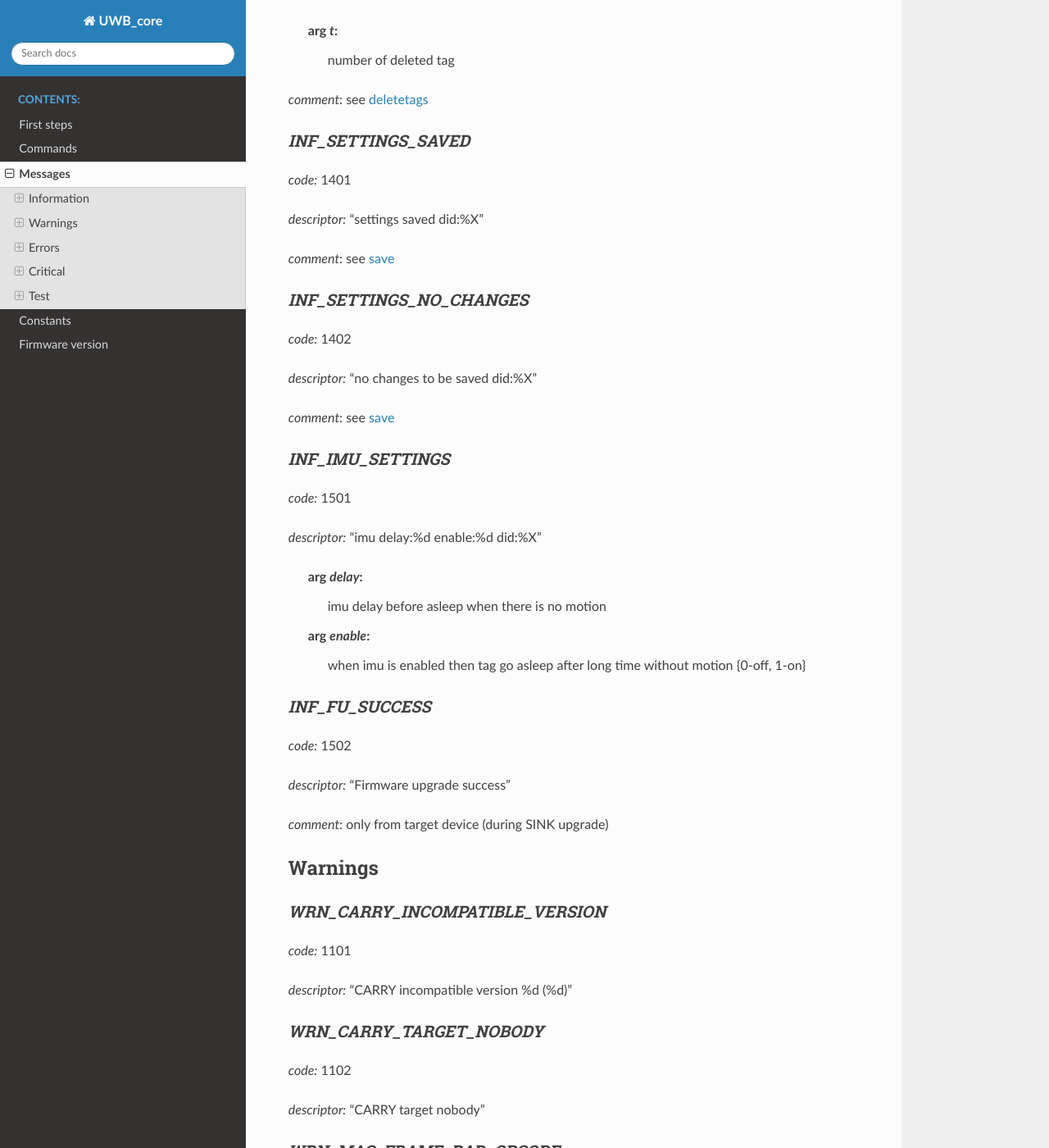
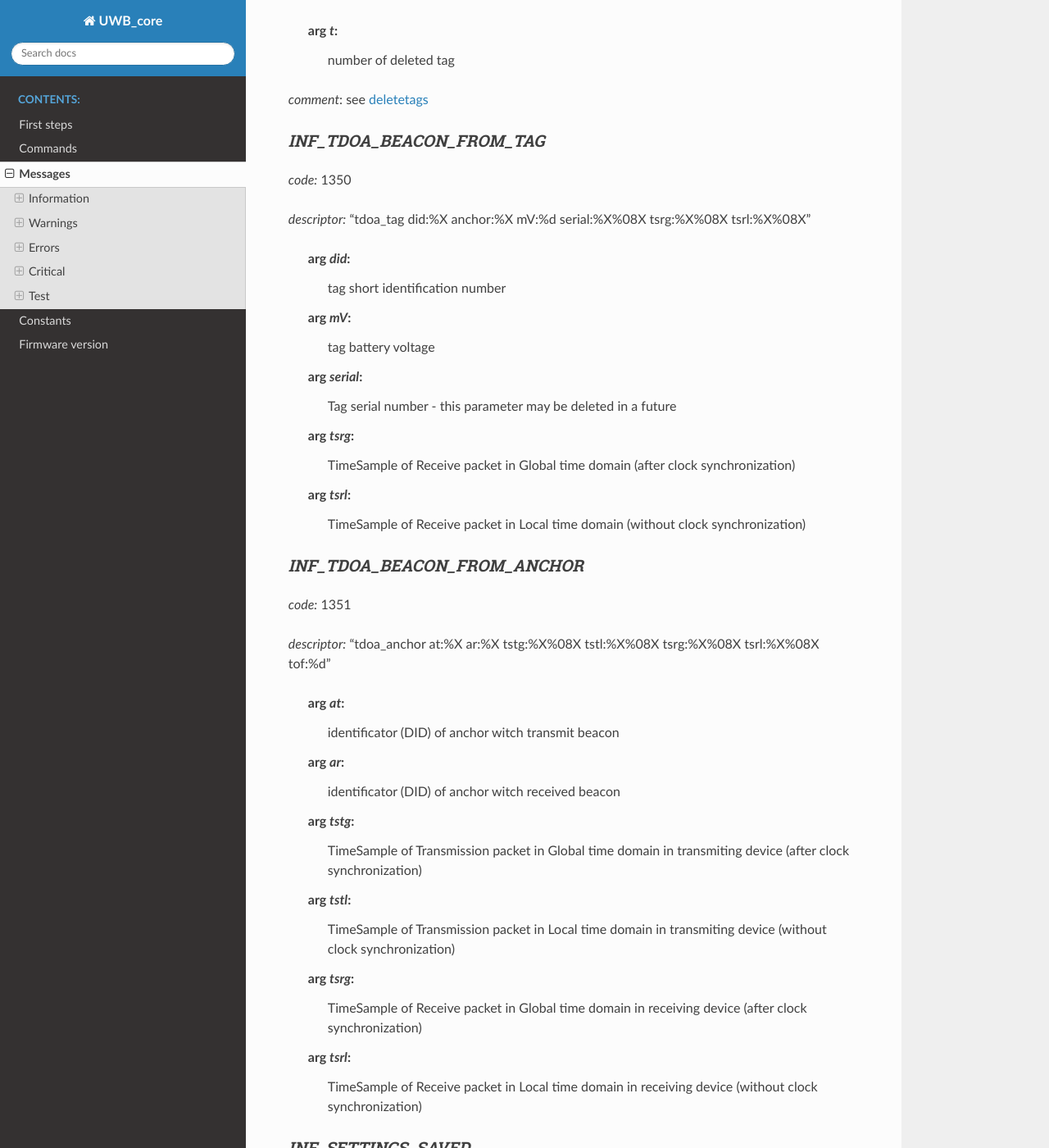
Before and after one commit to blastlab/indoornavi-UWB_firmware, a Sphinx documentation site: the page built from UWB_core/man/source/messages.rst, in a window 1280 px wide and 1400 px high, scrolled down 10224 px. Shown: the whole window at 82% size. Built offline with Sphinx 7.4.7 and the Read the Docs theme 2.0.0, drawn with Linux system fonts in a browser that asks for light colours; some of the changed text lies outside the part shown.

```diff
--- a/UWB_core/man/source/messages.rst
+++ b/UWB_core/man/source/messages.rst
@@ -37,7 +37,7 @@ Information
 
 *code:* 1103
 
-*descriptor:* "Beacon from did:%X mV:%d route:[%s] serial:%X%X "
+*descriptor:* "Beacon from did:%X mV:%d route:[%s] serial:%X%08X "
 
  arg *mV*:
 	device voltage on accumulator connectors
@@ -153,7 +153,7 @@ Information
 
 *code:* 1112
 
-*descriptor:* "version did:%X serial:%X%X r:%s hV:%d.%d fV:%d.%d.%X%X"
+*descriptor:* "version did:%X serial:%X%08X r:%s hV:%d.%d.%d fV:%d.%d.%X%X"
 
  arg *serial*:
 	64-bit device unique identificator number
@@ -485,6 +485,57 @@ Information
 	number of deleted tag
 
 *comment*: see :ref:`deletetags`
+
+.. _INF_TDOA_BEACON_FROM_TAG:
+
+*INF_TDOA_BEACON_FROM_TAG*
+------------------------------------------------------------
+
+*code:* 1350
+
+*descriptor:* "tdoa_tag did:%X anchor:%X mV:%d serial:%X%08X tsrg:%X%08X tsrl:%X%08X"
+
+ arg *did*:
+	tag short identification number
+
+ arg *mV*:
+	tag battery voltage
+
+ arg *serial*:
+	Tag serial number - this parameter may be deleted in a future
+
+ arg *tsrg*:
+	TimeSample of Receive packet in Global time domain (after clock synchronization)
+
+ arg *tsrl*:
+	TimeSample of Receive packet in Local time domain (without clock synchronization)
+
+.. _INF_TDOA_BEACON_FROM_ANCHOR:
+
+*INF_TDOA_BEACON_FROM_ANCHOR*
+------------------------------------------------------------
+
+*code:* 1351
+
+*descriptor:* "tdoa_anchor at:%X ar:%X tstg:%X%08X tstl:%X%08X tsrg:%X%08X tsrl:%X%08X tof:%d"
+
+ arg *at*:
+	identificator (DID) of anchor witch transmit beacon
+
+ arg *ar*:
+	identificator (DID) of anchor witch received beacon
+
+ arg *tstg*:
+	TimeSample of Transmission packet in Global time domain  in transmiting device (after clock synchronization)
+
+ arg *tstl*:
+	TimeSample of Transmission packet in Local time domain in transmiting device (without clock synchronization)
+
+ arg *tsrg*:
+	TimeSample of Receive packet in Global time domain in receiving device (after clock synchronization)
+
+ arg *tsrl*:
+	TimeSample of Receive packet in Local time domain in receiving device (without clock synchronization)
 
 .. _INF_SETTINGS_SAVED:
 
@@ -856,12 +907,36 @@ Errors
 
 *comment*: BLE module is not included into this version of firmware
 
+.. _ERR_ITS_ONLY_LOCAL_COMMAND:
+
+*ERR_ITS_ONLY_LOCAL_COMMAND*
+------------------------------------------------------------
+
+*code:* 1300
+
+*descriptor:* "%s command is only for local usage"
+
+ arg *string*:
+	command name
+
+.. _ERR_ITS_ONLY_SINK_COMMAND:
+
+*ERR_ITS_ONLY_SINK_COMMAND*
+------------------------------------------------------------
+
+*code:* 1301
+
+*descriptor:* "%s command is only for sink"
+
+ arg *string*:
+	command name
+
 .. _ERR_MEASURE_ADD_ANCHOR_FAILED_DID:
 
 *ERR_MEASURE_ADD_ANCHOR_FAILED_DID*
 ------------------------------------------------------------
 
-*code:* 1301
+*code:* 1302
 
 *descriptor:* "measure add anchor failed with %X"
 
@@ -1000,6 +1075,15 @@ Errors
  arg *FC*:
 	hexadecimal function code which cause error
 
+.. _ERR_LOG_BUF_OVERFLOW:
+
+*ERR_LOG_BUF_OVERFLOW*
+------------------------------------------------------------
+
+*code:* 1504
+
+*descriptor:* "Logger's buffer overflowed"
+
 
 .. _critical messages:
 
```
Also changed, not shown: other parts of UWB_core/man/source/messages.rst (+8 -8 lines), UWB_core/man/source/commands.rst (+11 -0 lines), 3 other files.
